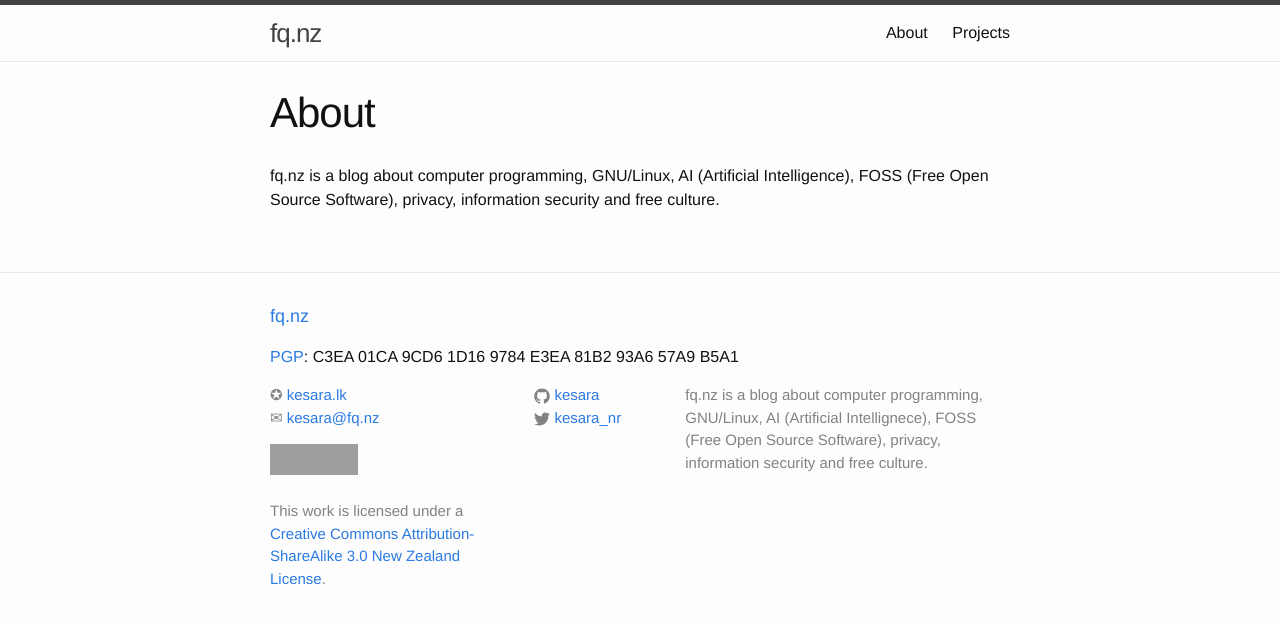
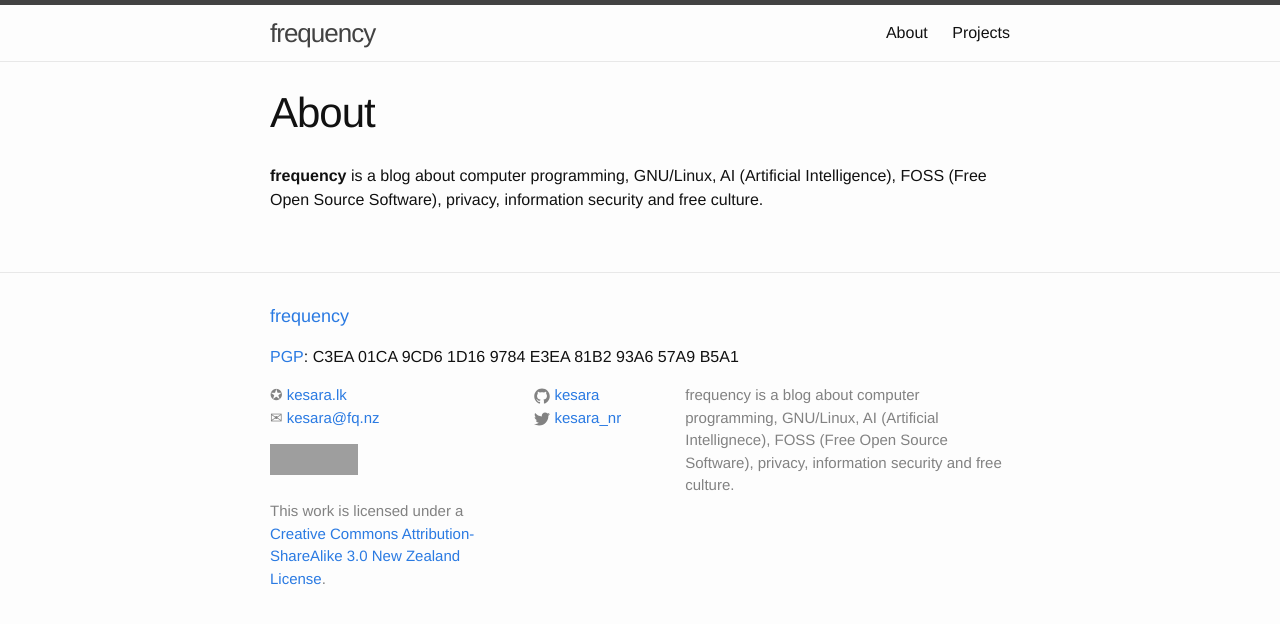
Before and after one commit to kesara/kesara.github.io, a Jekyll site: the page built from about.md, in a window 1280 px wide. Shown: the top 624 px of the page. Built offline with Jekyll 4.4.1, drawn with Linux system fonts in a browser that asks for light colours; grey boxes are pictures that could not be loaded.

Commit message:
* Site name changed from fq.nz to frequency. * Improvements to deepdreamer project entry.

```diff
--- a/_config.yml
+++ b/_config.yml
@@ -1,8 +1,8 @@
 # Site settings
-title: fq.nz
+title: frequency
 email: kesara@fq.nz
 description: > # this means to ignore newlines until "baseurl:"
-  fq.nz is a blog about computer programming, GNU/Linux, AI (Artificial
+  frequency is a blog about computer programming, GNU/Linux, AI (Artificial
   Intellignece), FOSS (Free Open Source Software), privacy, information
   security and free culture.
 baseurl: "" # the subpath of your site, e.g. /blog/
--- a/about.md
+++ b/about.md
@@ -4,4 +4,4 @@ title: About
 permalink: /about/
 ---
 
-fq.nz is a blog about computer programming, GNU/Linux, AI (Artificial Intelligence), FOSS (Free Open Source Software), privacy, information security and free culture.
+**frequency** is a blog about computer programming, GNU/Linux, AI (Artificial Intelligence), FOSS (Free Open Source Software), privacy, information security and free culture.
```
Also changed, not shown: _posts/2016-01-14-welcome-to-frequency.markdown (added, +11 -0 lines), _posts/2016-01-14-welcome-to-jekyll.markdown (deleted, +0 -11 lines), projects.md (+5 -2 lines), images/deepdreamer_dream_aa.jpg (added), images/deepdreamer_original_a.jpg (added), 1 other file.
